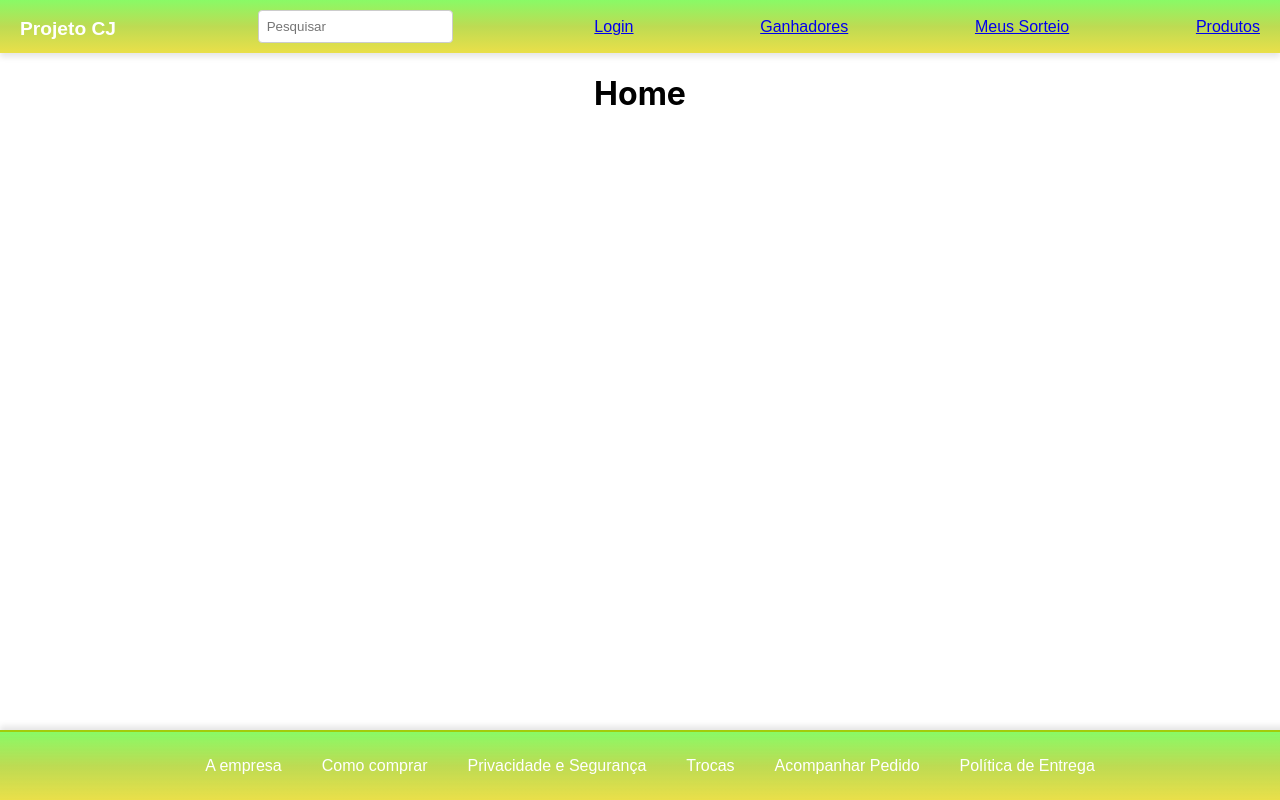
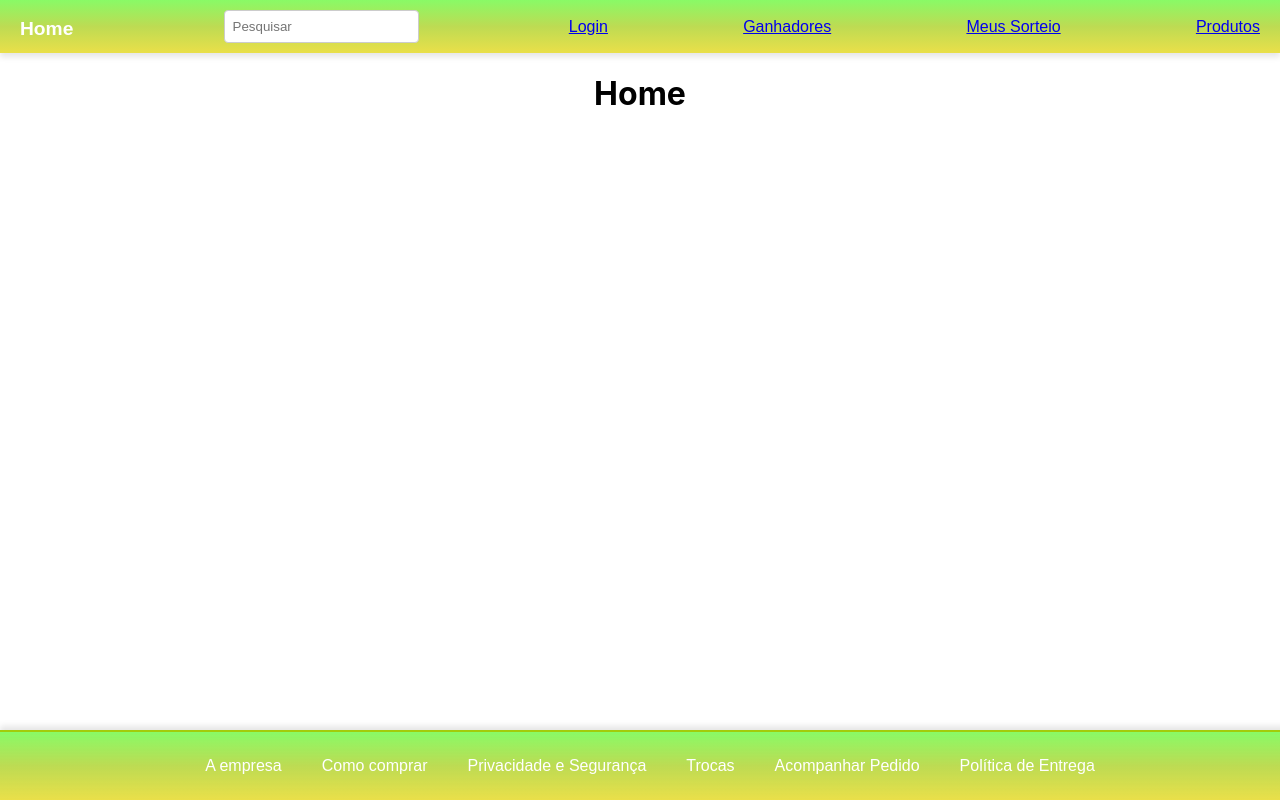
Before and after one commit to joaosqp/projectCJ, a React (Create React App) app in the folder projetocj/: page / in a window 1280 px wide. Built offline with nearby package versions, Linux system fonts and the light colour scheme.

Commit message:
Pequenas atualizações

```diff
--- a/projetocj/src/components/Header/index.js
+++ b/projetocj/src/components/Header/index.js
@@ -13,7 +13,7 @@ export const Header = () => {
         <header>
             <div className="menu">
                 <div className="titulo">
-                    <a className="nomeProjeto" onClick={toHome}>Projeto CJ</a>
+                    <a className="nomeProjeto" onClick={toHome}>Home</a>
                 </div>
             </div>
             <div>
```
Also changed, not shown: projetocj/src/images/Home.png (added), 1 other file (tests, documents, lock files or other folders).
